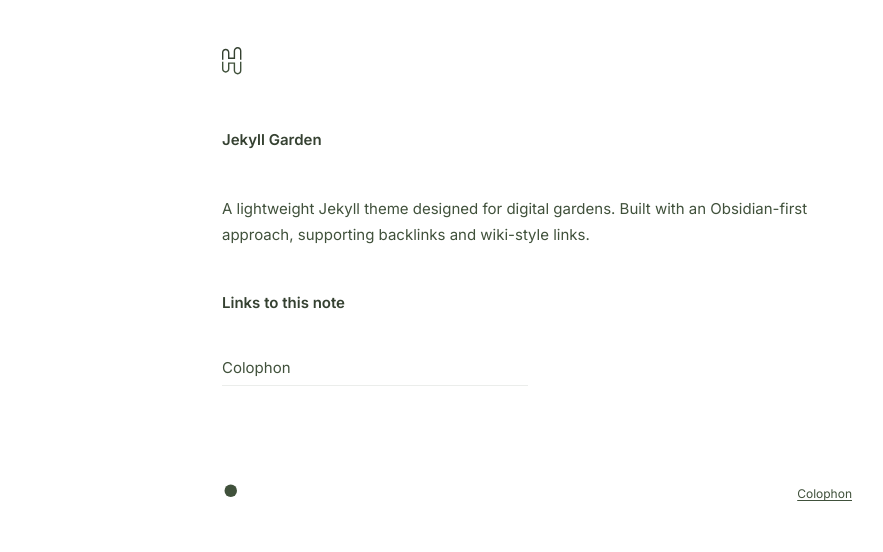
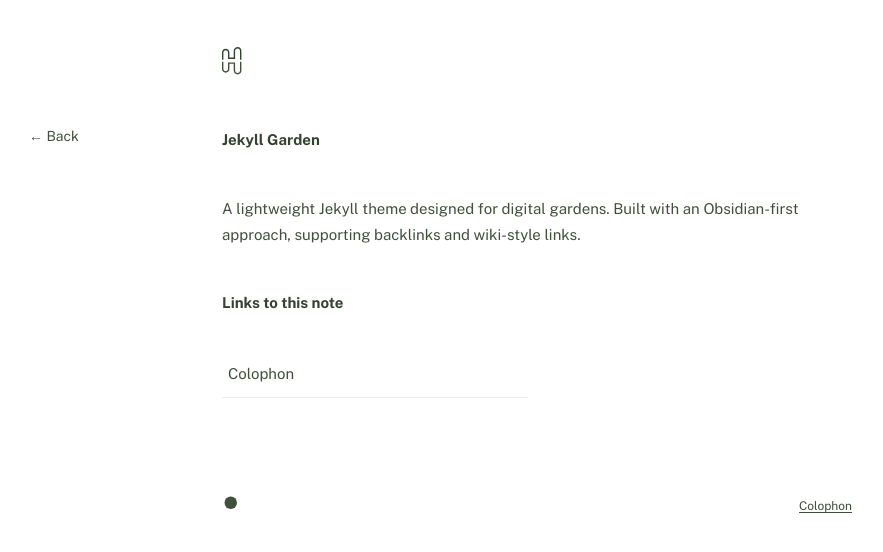
Before and after one commit to likeleto/website, a Jekyll site: the page built from _notes/Projects/Jekyll Garden.md, in a window 1280 px wide. Shown: the top 552 px of the page, without its empty margins (103-986 px from the left). Built offline with Jekyll 4.4.1, drawn with Linux system fonts in a browser that asks for light colours.

Commit message:
Updated permalink structure for notes, projects, and logs in the configuration file. Added a back button to the post layout for improved navigation. Adjusted CSS for back button positioning and styling, and updated font styles in the main stylesheet.

```diff
--- a/_config.yml
+++ b/_config.yml
@@ -77,22 +77,22 @@ defaults:
       layout: "Post"
       content-type: "notes"
       feed: "show"
-      permalink: /notes/:name
+      permalink: /note/:name
   - scope:
       path: "_notes/Projects"
       type: "notes"
     values:
-      permalink: /projects/:name
+      permalink: /project/:name
   - scope:
       path: "_notes/Logs"
       type: "notes"
     values:
-      permalink: /logs/:name
+      permalink: /log/:name
   - scope:
       path: "_notes/20 Logs"
       type: "notes"
     values:
-      permalink: /logs/:name
+      permalink: /log/:name
   - scope:
       path: ""
       type: "posts"
--- a/_layouts/Post.html
+++ b/_layouts/Post.html
@@ -72,6 +72,16 @@
             {%- endif -%}
 
             {%- if page.content-type == "notes" -%}
+                {% assign cat = page.category | default: '[Notes]' %}
+                {% assign cat_slug = cat | remove: '[' | remove: ']' | downcase | strip %}
+                {% if cat_slug == '' %}
+                  {% assign back_url = '/notes' %}
+                {% else %}
+                  {% assign back_url = '/' | append: cat_slug %}
+                {% endif %}
+                <div class="back-button-container">
+                  <a class="back-button" href="{{ site.baseurl }}{{ back_url }}">&larr; Back</a>
+                </div>
                 <h1>{{page.title}}</h1>
                 {%- include Content.html -%}
                 {%- if site.preferences.backlinks.enabled -%}
--- a/assets/css/custom.css
+++ b/assets/css/custom.css
@@ -19,7 +19,7 @@
 
 .back-button:hover {
   color: var(--text);
-  text-decoration: underline;
+  text-decoration: none;
 }
 
 .back-button svg {
@@ -30,8 +30,8 @@
 @media (min-width: 768px) {
   .back-button-container {
     position: fixed;
-    left: var(--space-xl);
-    top: 24%;
+    left: 8rem;
+    top: 8rem;
     z-index: 100;
     margin-bottom: 0;
   }
--- a/assets/css/style.css
+++ b/assets/css/style.css
@@ -1,5 +1,4 @@
-@import url('https://fonts.googleapis.com/css2?family=Inter:wght@400;600&display=swap');
-
+@import url('https://fonts.googleapis.com/css2?family=Public+Sans:ital,wght@0,100..900;1,100..900&display=swap');
 :root {
   --bg: #FFFFFF;
   --bg2: #E7EDE3;
@@ -7,9 +6,9 @@
   --title: #354131;
   --border: rgba(64, 81, 59, 0.1);
 
-  --font: "Inter", sans-serif;
+  --font: "Public Sans", sans-serif;
   --weight-medium: 400;
-  --weight-bold: 600;
+  --weight-bold: 700;
 
   --space-xs: 0.4rem;
   --space-sm: 0.8rem;
@@ -275,7 +274,7 @@ a:hover {
 
 .links-grid li {
   border-bottom: 1px solid var(--border);
-  padding: var(--space-xs) 0;
+  padding: var(--space-sm) var(--space-xs);
   background-color: var(--bg);
   transition: all 0.3s ease;
 }
```
